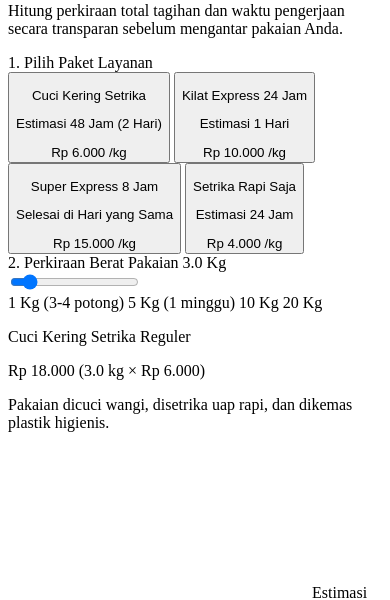
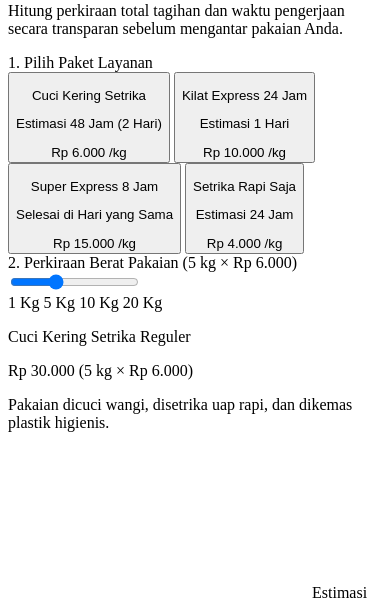
Before and after one commit to Maulanahb/CUCI.IN, a Laravel app: page / in a window 390 px wide. Shown: the part 2584-3184 px from the top of the page. Run offline with Laravel 12, Linux system fonts and the light colour scheme; some libraries are stand-ins or nearby versions.

Commit message:
fix(landing): restore mobile nav accessibility and discrete calculator after PR #31

```diff
--- a/resources/views/welcome.blade.php
+++ b/resources/views/welcome.blade.php
@@ -15,7 +15,7 @@
         @endif
         @livewireStyles
     </head>
-    <body class="bg-slate-50/60 font-sans text-slate-800 antialiased selection:bg-brand-500 selection:text-white" x-data="{ mobileMenuOpen: false }">
+    <body class="bg-slate-50/60 font-sans text-slate-800 antialiased selection:bg-brand-500 selection:text-white" x-data="{ mobileMenuOpen: false }" @keydown.escape.window="mobileMenuOpen = false">
         {{-- Sticky Glassmorphism Header --}}
         <header class="sticky top-0 z-50 border-b border-slate-200/80 bg-white/85 backdrop-blur-md transition-all">
             <div class="mx-auto flex h-16 max-w-7xl items-center justify-between px-4 sm:px-6 lg:px-8">
@@ -76,8 +76,10 @@
                 {{-- Mobile Hamburger Button --}}
                 <button
                     type="button"
-                    class="flex size-9 items-center justify-center rounded-lg border border-slate-200 text-slate-600 md:hidden"
+                    class="flex size-9 cursor-pointer items-center justify-center rounded-lg border border-slate-200 text-slate-600 transition hover:bg-slate-50 hover:text-slate-900 md:hidden"
                     @click="mobileMenuOpen = !mobileMenuOpen"
+                    :aria-expanded="mobileMenuOpen ? 'true' : 'false'"
+                    aria-controls="mobile-nav"
                     aria-label="Toggle Navigation Menu"
                 >
                     <x-lucide-menu class="size-5" x-show="!mobileMenuOpen" />
@@ -87,7 +89,9 @@
 
             {{-- Mobile Dropdown Menu --}}
             <div
+                id="mobile-nav"
                 x-show="mobileMenuOpen"
+                @click.outside="mobileMenuOpen = false"
                 x-transition:enter="transition ease-out duration-200"
                 x-transition:enter-start="opacity-0 -translate-y-2"
                 x-transition:enter-end="opacity-100 translate-y-0"
@@ -227,16 +231,52 @@
                         class="mx-auto mt-10 max-w-3xl rounded-2xl border border-slate-200/90 bg-slate-50/40 p-5 shadow-xs sm:p-8"
                         x-data="{
                             selectedService: 'reguler',
-                            weight: 3.0,
+
+                            weight: 1,
+                            weightValues: [1, 5, 10, 20],
+
                             services: {
-                                reguler: { name: 'Cuci Kering Setrika Reguler', price: 6000, duration: 48, note: 'Pakaian dicuci wangi, disetrika uap rapi, dan dikemas plastik higienis.' },
-                                express: { name: 'Cuci Kilat Express 24 Jam', price: 10000, duration: 24, note: 'Prioritas pengerjaan 1 hari, cocok untuk pakaian darurat bepergian.' },
-                                super: { name: 'Super Express 8 Jam (Same Day)', price: 15000, duration: 8, note: 'Masuk pagi, sore hari siap diambil dalam kondisi rapi.' },
-                                setrika: { name: 'Setrika Rapi Saja', price: 4000, duration: 24, note: 'Khusus pakaian yang sudah Anda cuci sendiri di rumah.' }
+                                reguler: {
+                                    name: 'Cuci Kering Setrika Reguler',
+                                    price: 6000,
+                                    duration: 48,
+                                    note: 'Pakaian dicuci wangi, disetrika uap rapi, dan dikemas plastik higienis.'
+                                },
+                                express: {
+                                    name: 'Cuci Kilat Express 24 Jam',
+                                    price: 10000,
+                                    duration: 24,
+                                    note: 'Prioritas pengerjaan 1 hari, cocok untuk pakaian darurat bepergian.'
+                                },
+                                super: {
+                                    name: 'Super Express 8 Jam (Same Day)',
+                                    price: 15000,
+                                    duration: 8,
+                                    note: 'Masuk pagi, sore hari siap diambil dalam kondisi rapi.'
+                                },
+                                setrika: {
+                                    name: 'Setrika Rapi Saja',
+                                    price: 4000,
+                                    duration: 24,
+                                    note: 'Khusus pakaian yang sudah Anda cuci sendiri di rumah.'
+                                }
                             },
-                            get current() { return this.services[this.selectedService]; },
-                            get total() { return Math.round(this.weight * this.current.price); },
-                            formatMoney(val) { return 'Rp ' + Number(val).toLocaleString('id-ID'); }
+
+                            get current() {
+                                return this.services[this.selectedService];
+                            },
+
+                            get selectedWeight() {
+                                return this.weightValues[this.weight];
+                            },
+
+                            get total() {
+                                return this.selectedWeight * this.current.price;
+                            },
+
+                            formatMoney(val) {
+                                return 'Rp ' + Number(val).toLocaleString('id-ID');
+                            }
                         }"
                     >
                         {{-- Step 1: Pilih Paket Layanan --}}
@@ -299,28 +339,31 @@
                             </div>
                         </div>
 
-                        {{-- Step 2: Slider Berat Cucian (Kg) --}}
+                        {{-- Step 2: Slider Berat Cucian --}}
                         <div class="mt-6 border-t border-slate-200/80 pt-6">
                             <div class="flex items-center justify-between">
                                 <label class="text-xs font-bold text-slate-900 uppercase tracking-wider">
                                     2. Perkiraan Berat Pakaian
                                 </label>
-                                <span class="font-mono text-base font-extrabold text-brand-700">
-                                    <span x-text="Number(weight).toFixed(1)"></span> Kg
+
+                                <span class="text-xs font-mono text-slate-500"
+                                    x-text="'(' + selectedWeight + ' kg × ' + formatMoney(current.price) + ')'">
                                 </span>
                             </div>
+
                             <div class="mt-3">
                                 <input
                                     type="range"
-                                    min="1"
-                                    max="20"
-                                    step="0.5"
+                                    min="0"
+                                    max="3"
+                                    step="1"
                                     x-model="weight"
                                     class="h-2 w-full cursor-pointer appearance-none rounded-lg bg-slate-200 accent-brand-600 focus:outline-none"
                                 >
+
                                 <div class="mt-1 flex justify-between text-2xs font-mono text-slate-600">
-                                    <span>1 Kg (3-4 potong)</span>
-                                    <span>5 Kg (1 minggu)</span>
+                                    <span>1 Kg</span>
+                                    <span>5 Kg</span>
                                     <span>10 Kg</span>
                                     <span>20 Kg</span>
                                 </div>
@@ -334,7 +377,7 @@
                                     <p class="text-xs font-medium text-slate-500" x-text="current.name"></p>
                                     <div class="mt-1 flex items-baseline gap-2">
                                         <span class="font-mono text-3xl font-extrabold text-slate-900" x-text="formatMoney(total)"></span>
-                                        <span class="text-xs font-mono text-slate-500" x-text="'(' + Number(weight).toFixed(1) + ' kg × ' + formatMoney(current.price) + ')'"></span>
+                                        <span class="text-xs font-mono text-slate-500" x-text="'(' + selectedWeight + ' kg × ' + formatMoney(current.price) + ')'"></span>
                                     </div>
                                     <p class="mt-1 text-xs text-slate-600" x-text="current.note"></p>
                                 </div>
```
Also changed, not shown: tests/Feature/WelcomeQuickTrackingFormTest.php (+3 -0 lines).
